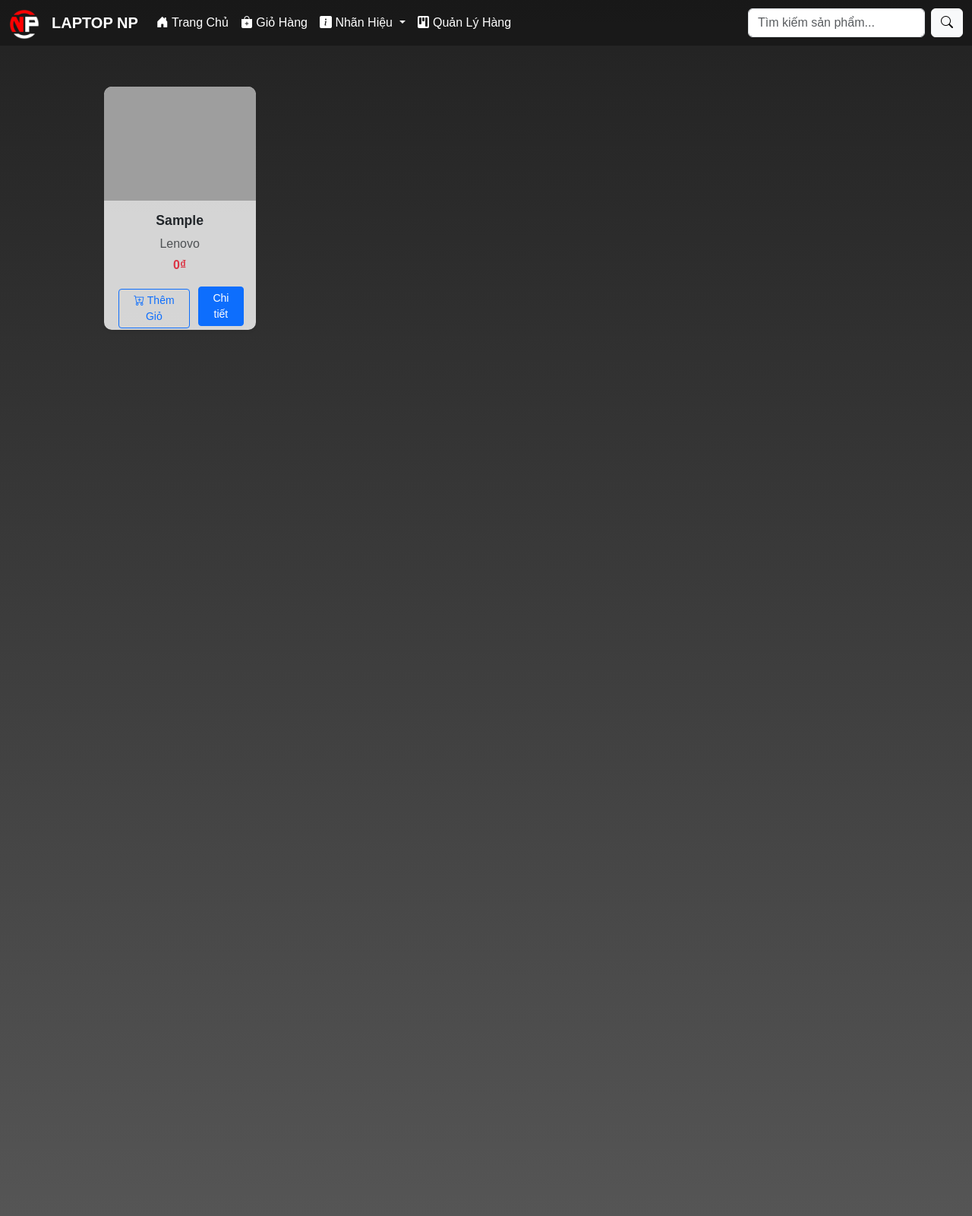
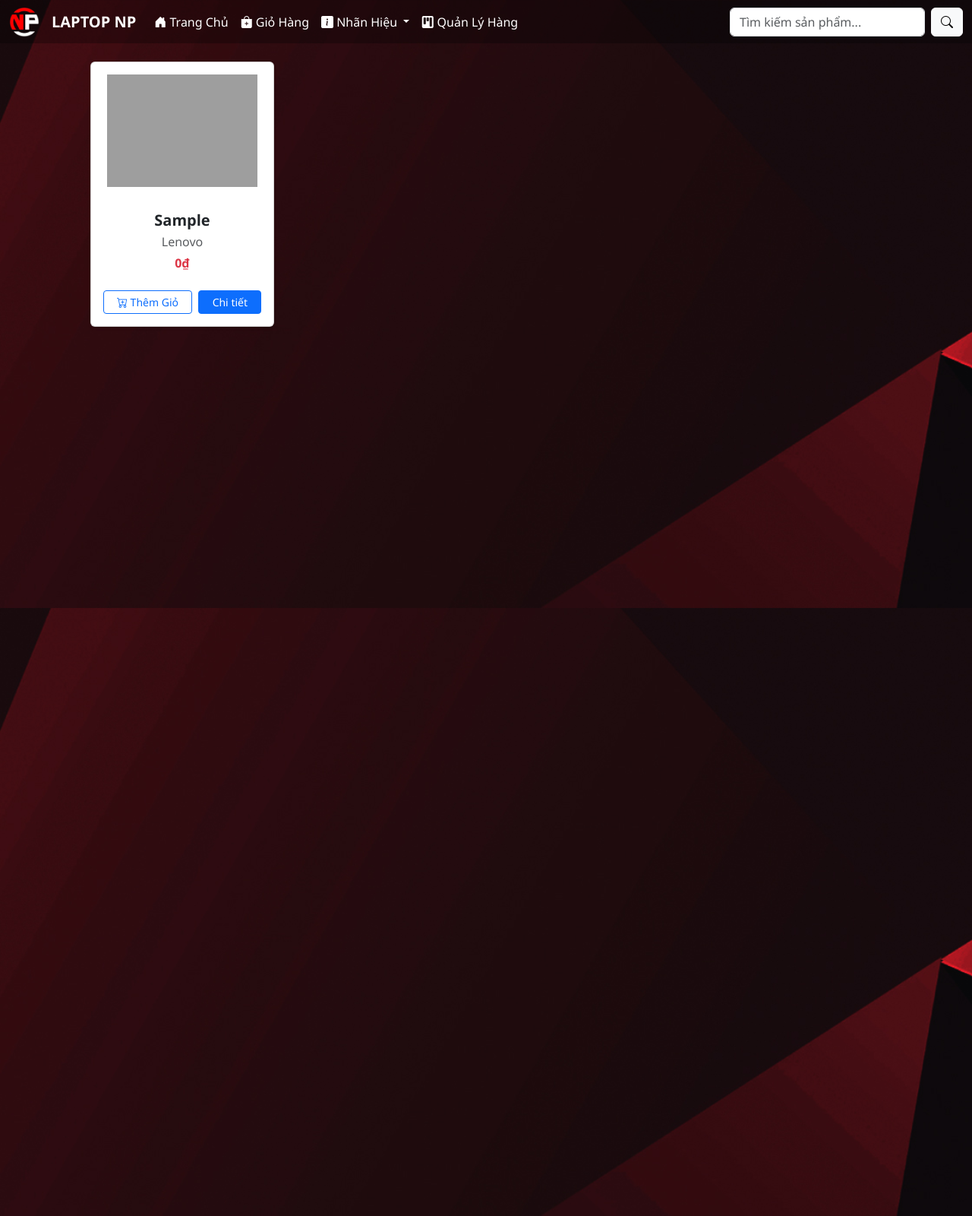
Before and after one commit to NghiaInter0403/LaptopNP, a PHP site: page /src/trangchuad.php in a window 1280 px wide. Shown: the whole page at 76% size. Run offline with PHP 8.4, Linux system fonts and the light colour scheme; data comes from the database, SQL or seed files in the repository; tables that the repository leaves empty hold one stand-in row (values such as "Sample post"); grey boxes are pictures that could not be loaded.

Commit message:
chỉnh sửa lại css

```diff
--- a/src/trangchu.css
+++ b/src/trangchu.css
@@ -1,18 +1,15 @@
 body {
-    background: url('../img/bg.jpg') no-repeat center center fixed;
-    background-size: cover;
-    font-family: 'Segoe UI', sans-serif;
-  }
-body {
+
+  background: url('../img/bg.jpg') no-repeat center center fixed,
+              linear-gradient(to bottom, #222, #555);
+  background-size: cover;
   background-color: #f8f9fa;
+
+  font-family: 'Segoe UI', sans-serif;
+  color: white;
+  min-height: 200vh;
+  margin: 0;
 }
-body {
-      min-height: 200vh; /* Tạo nội dung dài để có thể cuộn */
-      margin: 0;
-      background: linear-gradient(to bottom, #222, #555);
-      color: white;
-      font-family: sans-serif;
-    }
 /* Thanh menu  */
 .nenxanh {
   background-color: #0000004b;
@@ -28,57 +25,13 @@ body {
   color: #ffc107 !important;
 }
 
-/* Thẻ hàng hóa */
-/* Vùng chứa các thẻ hàng hóa */
-.hanghoa-container {
-  background-color: rgba(0, 0, 0, 0);
-  padding: 20px;
-}
-/* Mỗi sản phẩm */
-.thehanghoa {
-  border: none;
-  box-shadow: 0 0 8px rgba(0,0,0,0.1);
+/* card  */
+.hanghoa-container .card {
   transition: transform 0.3s ease, box-shadow 0.3s ease;
-  background-color: #ffffffcc;
-  border-radius: 10px;
-  overflow: hidden;
-  width: 200px;
-  height: 320px;
-  margin-bottom: 10px;
-  position: relative;
-  z-index: 0;
-}
-/* hình tromg hàng hóa */
-.thehanghoa img {
-  width: 100%;
-  height: 60%;
-  object-fit: cover;
-  border-top-left-radius: 10px;
-  border-top-right-radius: 10px;
 }
 
-/* Hover the hàng hóa*/
-.thehanghoa:hover {
+.hanghoa-container .card:hover {
   transform: scale(1.05);
-  box-shadow: 0 6px 20px rgba(0,0,0,0.25);
+  box-shadow: 0 8px 20px rgba(0, 0, 0, 0.3);
   z-index: 10;
 }
-
-/* Bootstrap cột */
-.col-md-3 {
-  padding: 10px;
-}
-.tenhanghoa {
-  font-size: 1.1rem;
-  font-weight: bold;
-}
-.giaban {
-  color: #d9534f;
-  font-weight: 600;
-}
-
-.nut-group button {
-  margin: 3px;
-}
-
-/* Chân trang */
--- a/src/trangchuad.php
+++ b/src/trangchuad.php
@@ -10,6 +10,17 @@ include "ketnoi.php";
     <link href="https://cdn.jsdelivr.net/npm/bootstrap@5.3.8/dist/css/bootstrap.min.css" rel="stylesheet">
   <link rel="stylesheet" href="https://cdn.jsdelivr.net/npm/bootstrap-icons@1.11.3/font/bootstrap-icons.min.css">
   <link rel="stylesheet" href="trangchu.css">
+  <style>
+.hanghoa-container .card {
+  transition: transform 0.3s ease, box-shadow 0.3s ease;
+  cursor: pointer;
+}
+.hanghoa-container .card:hover {
+  transform: scale(1.05) translateY(-5px);
+  box-shadow: 0 10px 25px rgba(0, 0, 0, 0.4);
+  z-index: 10;
+}
+</style>
 </head>
 <body>
     <!-- Thanh điều hướng -->
@@ -85,26 +96,32 @@ include "ketnoi.php";
             if ($result && $result->num_rows > 0) {
               while ($row = $result->fetch_assoc()) {
                 echo '
-                <div class="col-md-3 mb-4">
-                  <div class="card thehanghoa shadow-sm">
-                    <img src="../img/' . htmlspecialchars($row['hinhanh']) . '" class="card-img-top" alt="' . htmlspecialchars($row['tenmathang']) . '" style="height:200px; object-fit:cover;">
-                    <div class="card-body text-center">
-                      <h5 class="tenhanghoa">' . htmlspecialchars($row['tenmathang']) . '</h5>
+                 <div class="col-md-3 mb-4 d-flex">
+                   <div class="card shadow-sm w-100">
+                      <div class="ratio ratio-4x3">
+                        <img src="../img/' . htmlspecialchars($row['hinhanh']) . '"
+                        class="card-img-top object-fit-contain p-3"
+                         alt="' . htmlspecialchars($row['tenmathang']) . '">
+                      </div>
+                 <div class="card-body text-center d-flex flex-column justify-content-between">
+                   <div>
+                   <h5 class="fw-semibold mb-1">' . htmlspecialchars($row['tenmathang']) . '</h5>
                    <p class="text-muted mb-1">' . htmlspecialchars($row['tenthuonghieu']) . '</p>
-                      <p class="giaban text-danger fw-bold">' . number_format($row['giaban'],0,',','.') . '₫</p>
-                      <div class="nut-group d-flex justify-content-center gap-2">
-                        <button class="btn btn-outline-primary btn-sm"><i class="bi bi-cart-plus"></i> Thêm Giỏ</button>
-                        <div class="chitiet">
-                            <a href="chitietsp.php?masanpham=' .$row['mamathang'].' method=POST"
-                             class="btn btn-primary btn-sm"
-                             style="text-decoration: none; color: white;">
+                  <p class="text-danger fw-bold fs-6">' . number_format($row['giaban'],0,',','.') . '₫</p>
+                </div>
+                <div class="d-flex justify-content-center gap-2 mt-2">
+                <button class="btn btn-outline-primary btn-sm flex-fill">
+                <i class="bi bi-cart-plus"></i> Thêm Giỏ
+                </button>
+                <a href="chitietsp.php?masanpham=' . $row['mamathang'] . '"
+                 class="btn btn-primary btn-sm flex-fill">
                    Chi tiết
                   </a>
                </div>
               </div>
            </div>
-                  </div>
         </div>';
+
               }
             } else {
               echo "<p class='text-center text-muted'>Không tìm thấy sản phẩm nào.</p>";
```
Also changed, not shown: img/HP245.png (added), img/HP250G9.png (added), img/hp14.png (added), img/hpenvyx360.png (added), img/hpvitus16.png (added). Lines whose indentation alone changed are shown as unchanged.
